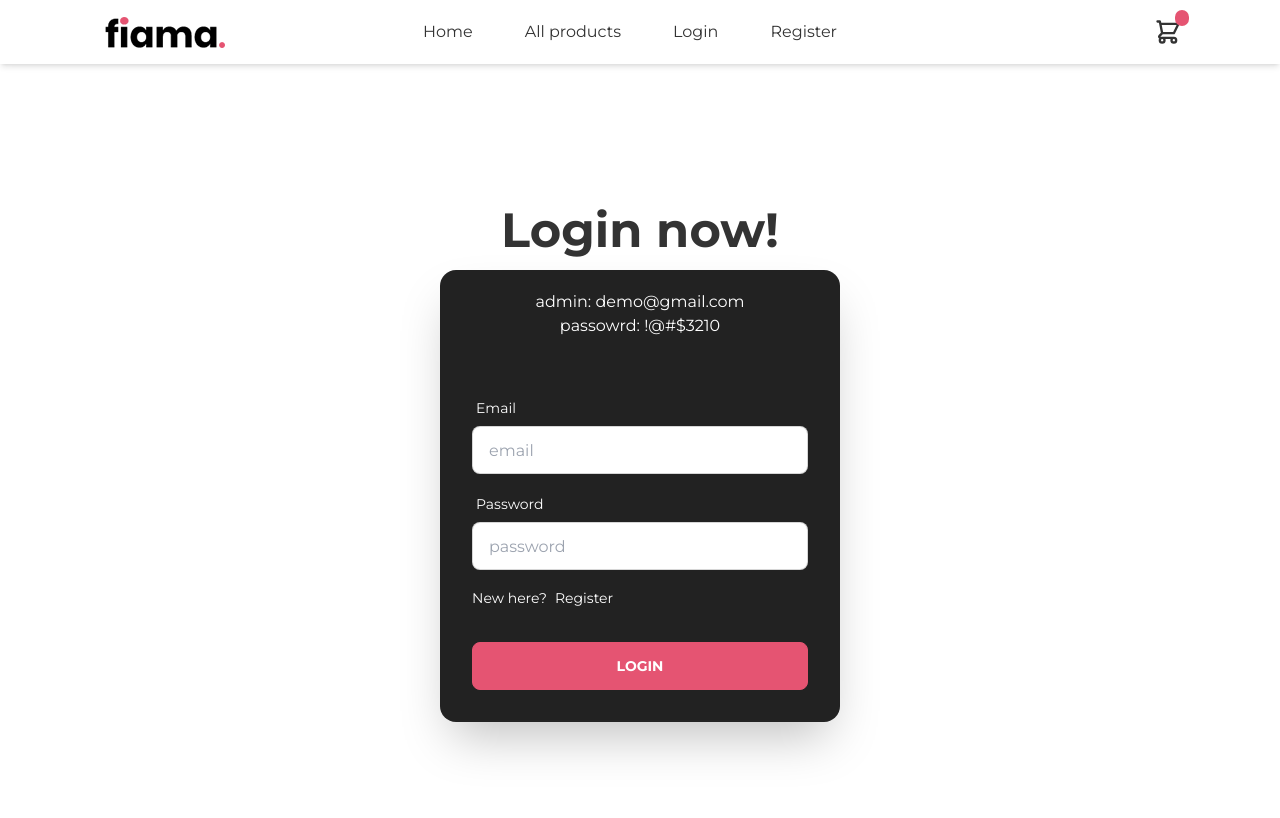
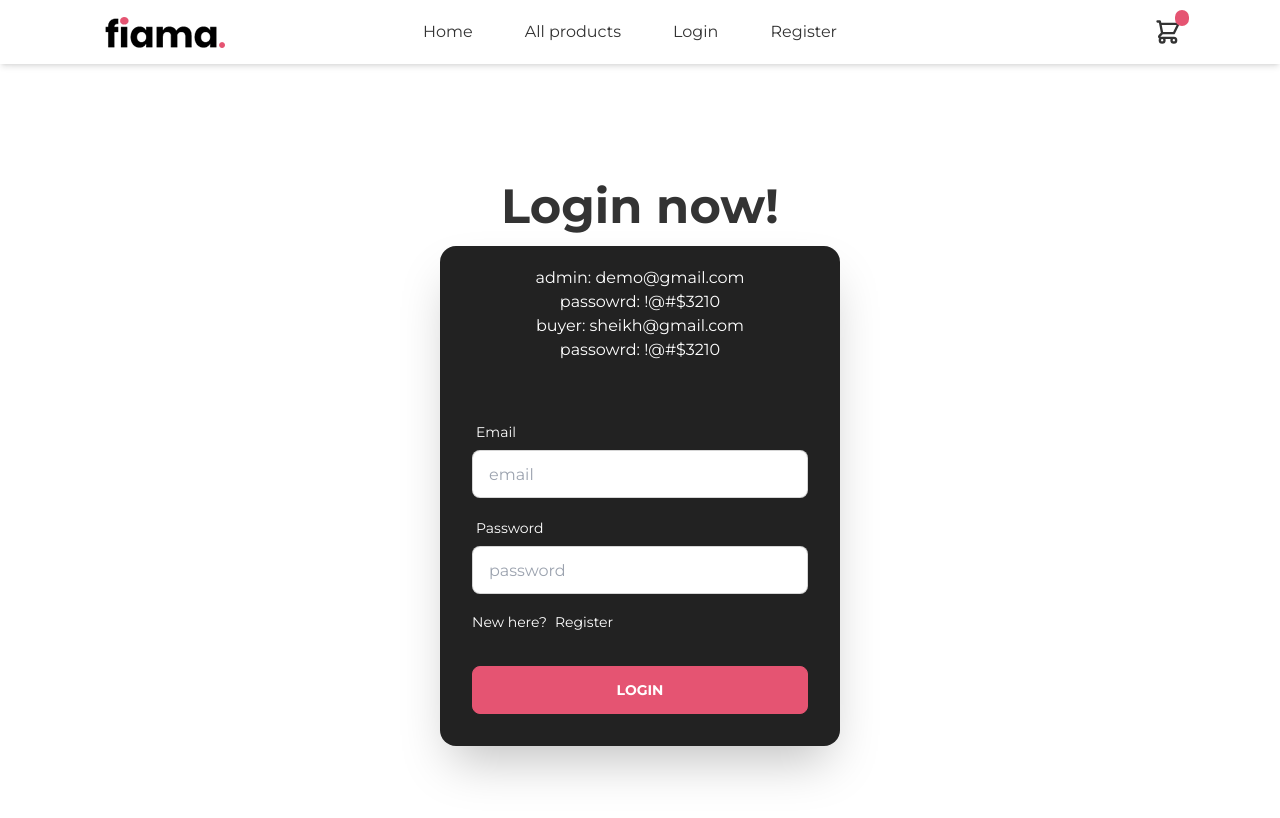
Before and after one commit to sheikh-riyadh/repliq-ecommerce-client, a React (Create React App) app: page /login in a window 1280 px wide. Shown: the top 818 px of the page. Built offline with nearby package versions, Linux system fonts and the light colour scheme; no server answers.

Commit message:
added buyer credentials on login page

```diff
--- a/src/Pages/Login/Login.js
+++ b/src/Pages/Login/Login.js
@@ -43,7 +43,10 @@ const Login = () => {
                     </div>
                     <div className="card flex-shrink-0 lg:w-[400px] shadow-2xl bg-primary">
                         <div className='text-white text-center my-5'><p>admin: demo@gmail.com</p>
-                            <p>passowrd: !@#$3210</p></div>
+                            <p>passowrd: !@#$3210</p>
+                            <p>buyer: sheikh@gmail.com</p>
+                            <p>passowrd: !@#$3210</p>
+                        </div>
                         <form onSubmit={handleSubmit(handleOnSubmit)} className="card-body">
                             <div className="form-control ">
                                 <label className="label">
```
